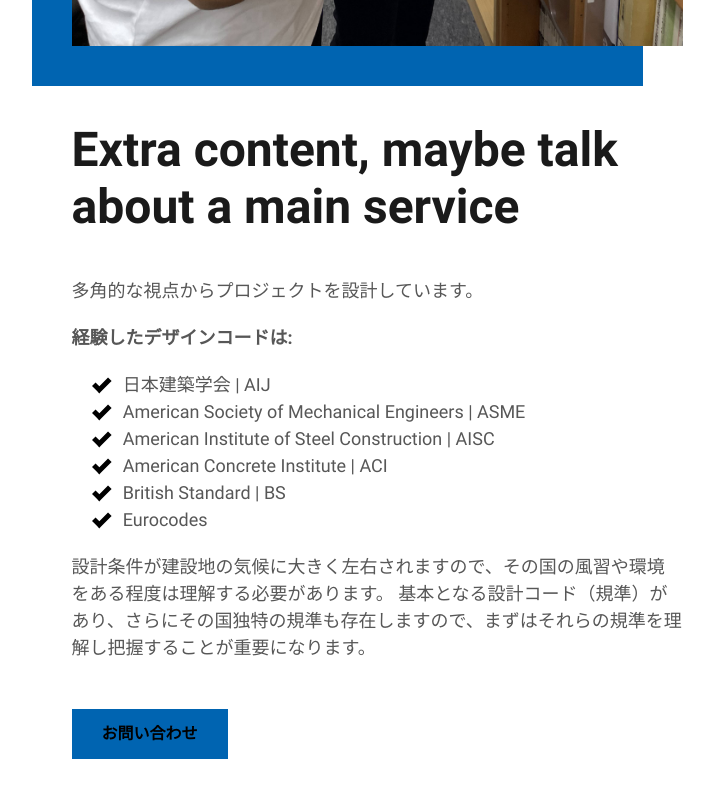
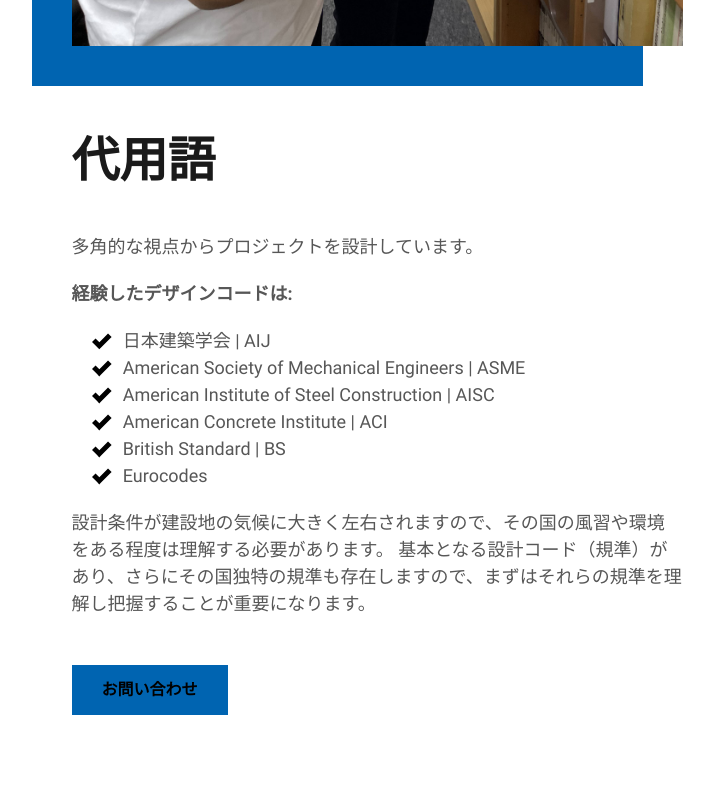
Before and after one commit to descentss/riseweb, a plain HTML site: page index.html in a window 1280 px wide. Shown: the part 3220-4020 px from the top of the page, without its empty margins (263-977 px from the left). Drawn offline with Linux system fonts and the light colour scheme; files whose address does not match are found by name.

Commit message:
converted all english words to Japanese

```diff
--- a/index.html
+++ b/index.html
@@ -196,7 +196,7 @@
         <section id="sidebyside-reverse">
             <div class="container">
                 <div class="content">
-                    <h2 class="title">Extra content, maybe talk about a main service</h2>
+                    <h2 class="title">代用語</h2>
                     <p>
                         多角的な視点からプロジェクトを設計しています。
                     </p>
```
